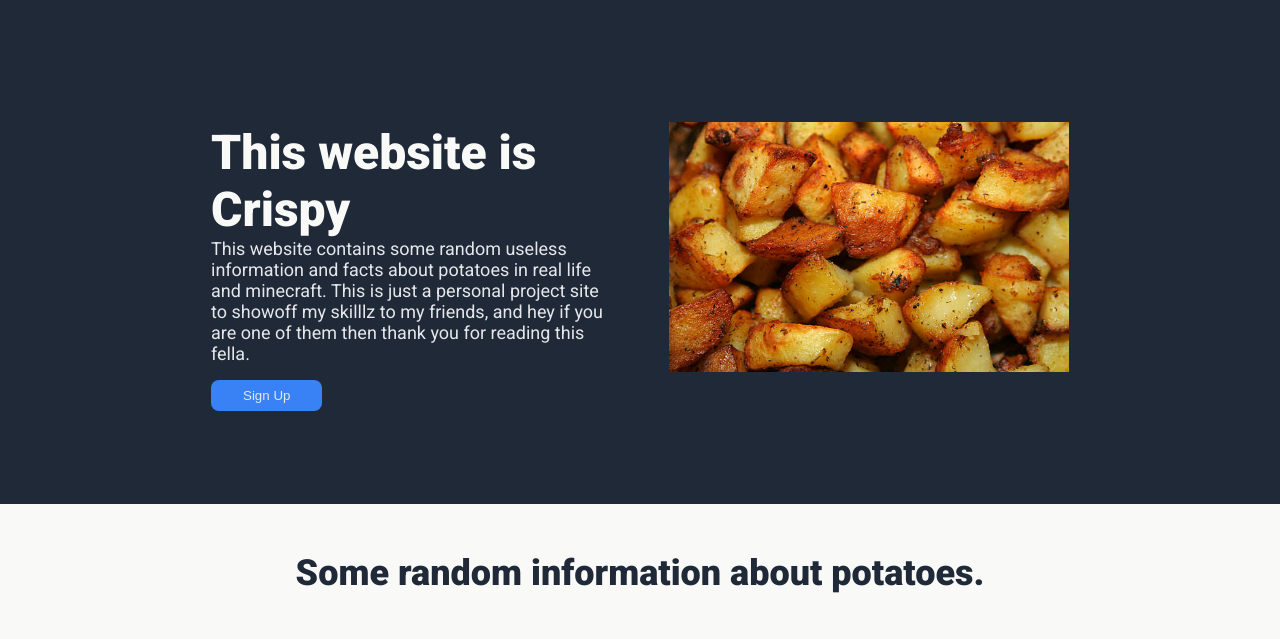
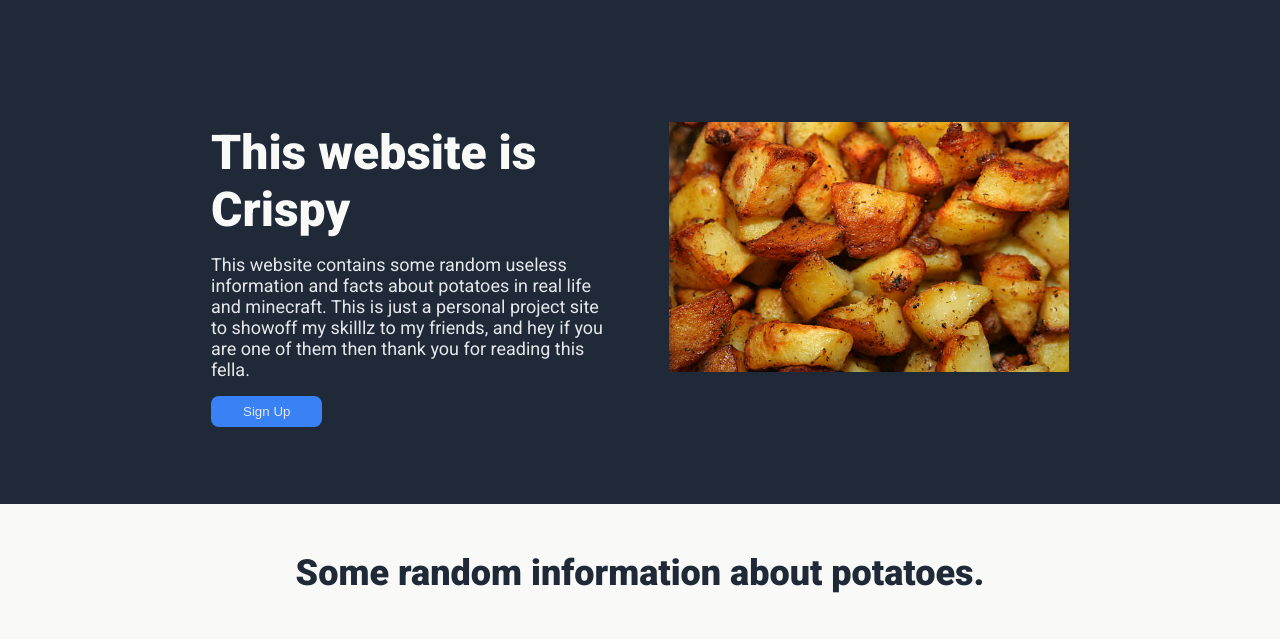
Before and after one commit to Het-477/odin-landing-page, a plain HTML site: page index.html in a window 1280 px wide. Shown: the part 138-777 px from the top of the page. Drawn offline with Linux system fonts and the light colour scheme.

Commit message:
added botton padding to header hero text

```diff
--- a/style.css
+++ b/style.css
@@ -93,7 +93,12 @@ a {
 .hero-secondary-text {
     font-size: 18px;
     color: #e5e7eb;
+}
+
+.hero-main-text,
+.hero-secondary-text {
     padding-bottom: 16px;
+
 }
 
 /*
```
